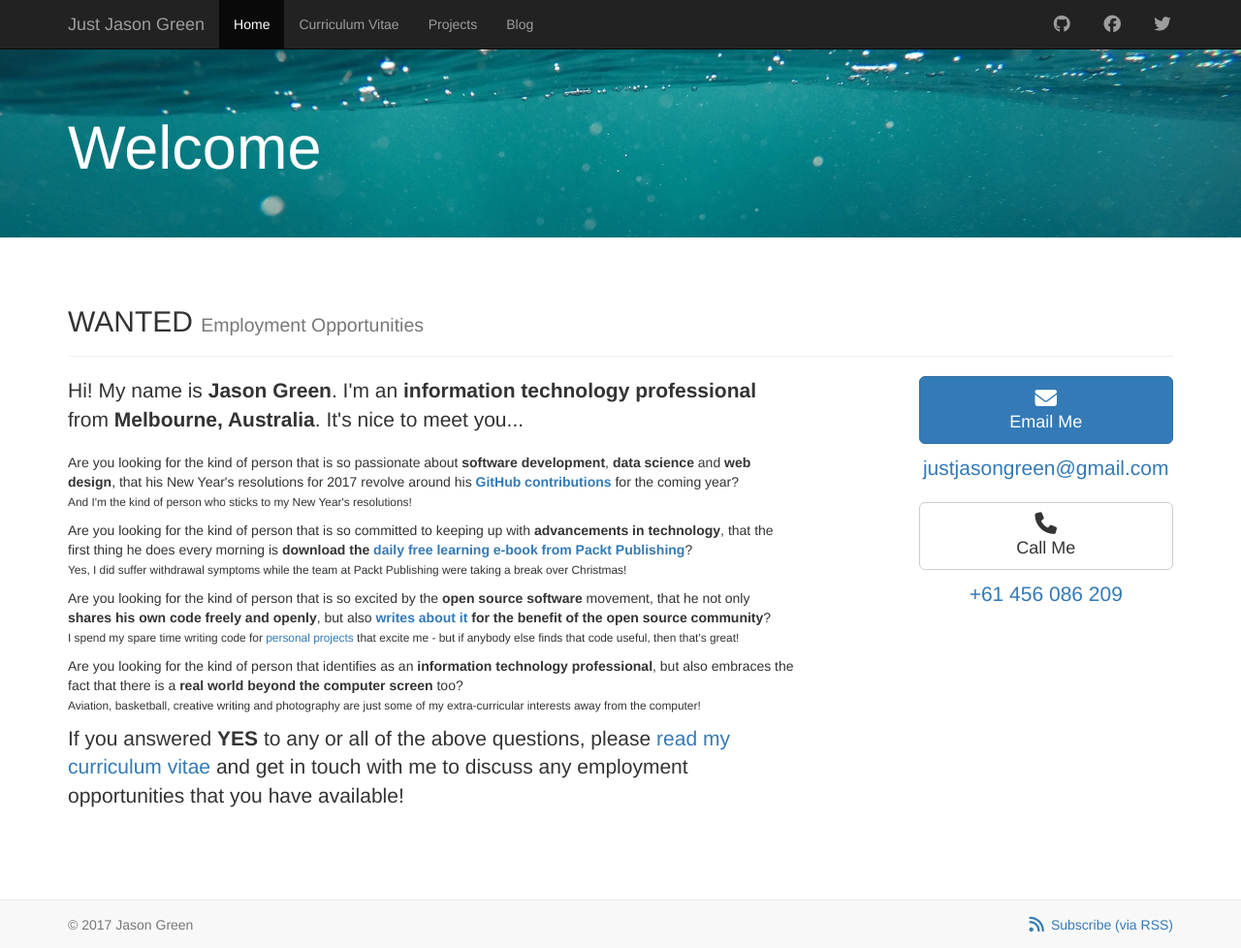
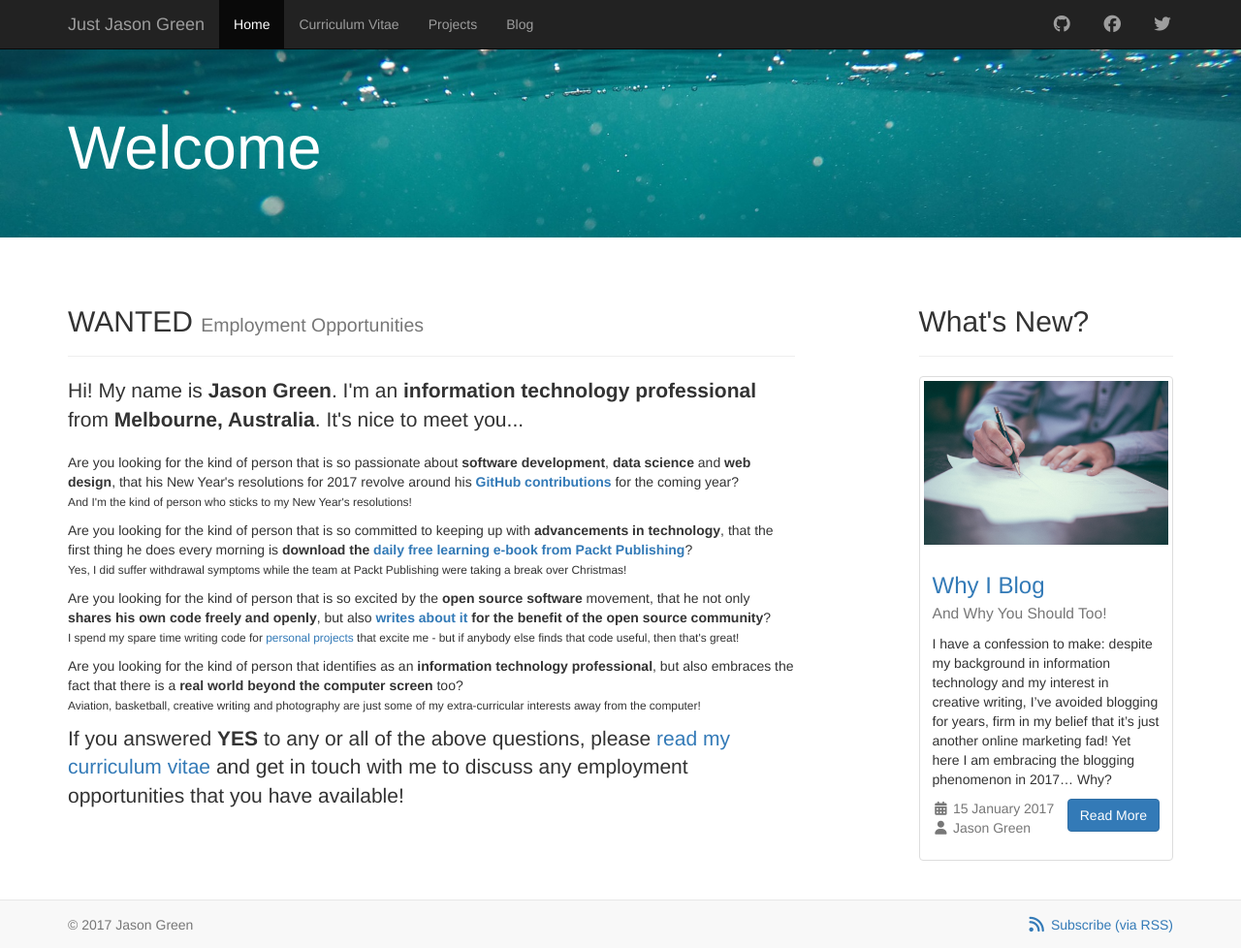
Before and after one commit to justjasongreen/justjasongreen.github.io, a Jekyll site: the page built from index.html, in a window 1280 px wide and 978 px high. Shown: the whole window at 97% size. Built offline with Jekyll 4.4.1, drawn with Linux system fonts in a browser that asks for light colours; nearby versions of some CDN libraries.

Commit message:
Link to Latest Post on Home Page
Update index.html to replace contact details with a link to the latest post.

Update posts.html include to limit the number of posts rendered via the optional limit include option.

```diff
--- a/_includes/posts.html
+++ b/_includes/posts.html
@@ -1,6 +1,10 @@
 {% assign columns = include.columns | default:3 %}
 {% assign column_width = 12 | divided_by:columns %}
-{% assign grid_limit = include.grid_limit | default:3 %}
+{% assign limit = include.limit | default:include.posts.size %}
+{% assign grid_limit = include.grid_limit | default:9 %}
+{% if limit < grid_limit %}
+    {% assign grid_limit = limit %}
+{% endif %}
 
 {% for post in include.posts limit:grid_limit %}
     {% assign index_mod_columns = forloop.index | modulo:columns %}
@@ -35,7 +39,7 @@
     <p>Nothing to see here... move along!</p>
 {% endfor %}
 
-{% if include.posts.size > grid_limit %}
+{% if limit > grid_limit and include.posts.size > grid_limit %}
     <h3>Older Posts</h3>
     <ul>
         {% for post in include.posts offset:grid_limit %}
--- a/index.html
+++ b/index.html
@@ -3,11 +3,11 @@ title: "Welcome"
 title_separator: " to "
 ---
 
-<div class="page-header">
-    <h2>WANTED <br class="visible-xs-inline" /><small>Employment Opportunities</small></h2>
-</div>
 <div class="row">
     <div class="col-md-8">
+        <div class="page-header">
+            <h2>WANTED <br class="visible-xs-inline" /><small>Employment Opportunities</small></h2>
+        </div>
         <p class="lead">Hi! My name is <strong>Jason Green</strong>. I'm an <strong>information technology professional</strong> from <strong>Melbourne, Australia</strong>. It's nice to meet you...</p>
         <p>
             Are you looking for the kind of person that is so passionate about <strong>software development</strong>, <strong>data science</strong> and <strong>web design</strong>, that his New Year's resolutions for 2017 revolve around his <strong><a href="https://github.com/justjasongreen" target="_blank">GitHub contributions</a></strong> for the coming year?<br />
@@ -27,7 +27,10 @@ title_separator: " to "
         </p>
         <p class="lead">If you answered <strong>YES</strong> to any or all of the above questions, please <a href="{{ '/curriculum-vitae/' | relative_url }}">read my curriculum vitae</a> and get in touch with me to discuss any employment opportunities that you have available!</p>
     </div>
-    <div class="col-md-offset-1 col-md-3 text-center">
-        {% include contact.html %}
+    <div class="col-md-offset-1 col-md-3">
+        <div class="page-header">
+            <h2>What's New?</h2>
+        </div>
+        {% include posts.html posts=site.posts columns=1 limit=1 %}
     </div>
 </div>
```
